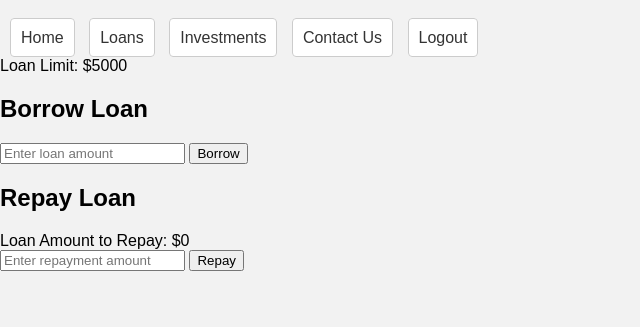
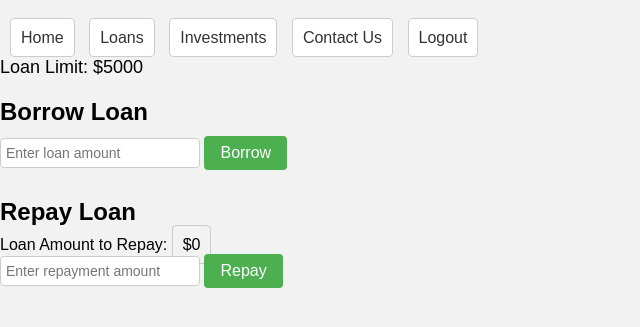
Before and after one commit to RotichKipkoech/DIGITAL-BANK-SYSTEM, a plain HTML site: page loans.html in a window 1280 px wide. Shown: the part 61-388 px from the top of the page, without its empty margins (0-640 px from the left). Drawn offline with Linux system fonts and the light colour scheme.

Commit message:
added css that styles the button, and input fields for loans

```diff
--- a/style.css
+++ b/style.css
@@ -117,3 +117,58 @@ body {
     color: #999;
     padding: 10px;
   }
+
+/* Loans Styles */
+#loanLimit {
+    margin-bottom: 20px;
+    font-size: 18px;
+  }
+
+  #borrowForm,
+  #repayForm {
+    margin-bottom: 20px;
+  }
+
+  #borrowForm h2,
+  #repayForm h2 {
+    margin-bottom: 10px;
+    font-size: 24px;
+  }
+
+  #borrowAmount,
+  #repayAmount {
+    width: 100%;
+    padding: 10px;
+    font-size: 16px;
+    border: 1px solid #ccc;
+    border-radius: 4px;
+    box-sizing: border-box;
+    margin-bottom: 10px;
+  }
+
+  #borrowButton,
+  #repayButton {
+    padding: 8px 16px;
+    font-size: 16px;
+    border: none;
+    background-color: #4caf50;
+    color: white;
+    cursor: pointer;
+    border-radius: 4px;
+  }
+
+  #borrowButton:hover,
+  #repayButton:hover {
+    background-color: #45a049;
+  }
+  #borrowForm input[type="number"],
+  #repayForm input[type="number"] {
+    width: 200px;
+    height: 30px;
+    font-size: 14px;
+    padding: 5px;
+    border: 1px solid #ccc;
+    border-radius: 4px;
+    box-sizing: border-box;
+    margin-bottom: 10px;
+  }
```
